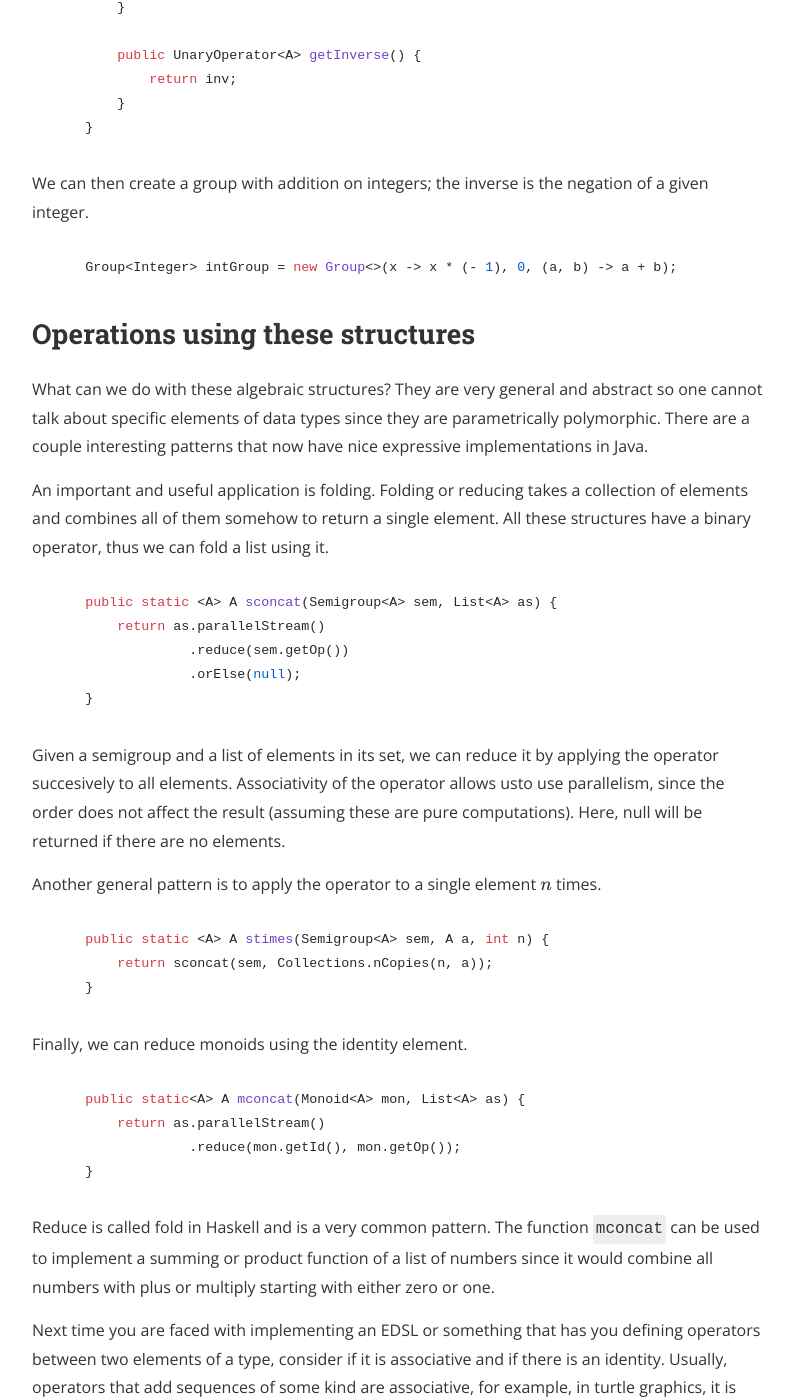
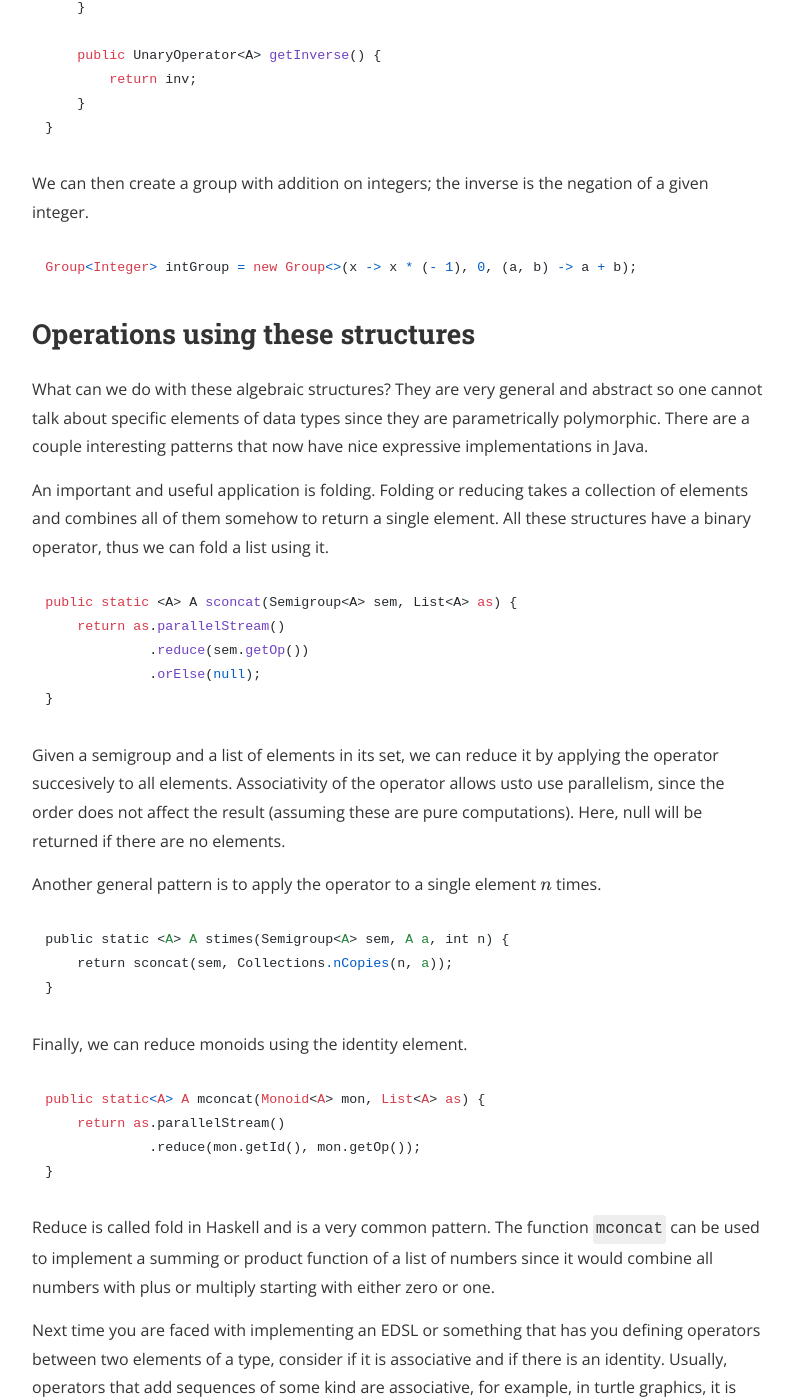
Before and after one commit to superhaNds/superhaNds.github.io, a Jekyll site: the page built from _posts/2017-10-10-alg-struct.md, in a window 1280 px wide and 1400 px high, scrolled down 3083 px. Shown: the whole window, without its empty margins (240-1033 px from the left). Built offline with Jekyll 4.4.1, drawn with Linux system fonts in a browser that asks for light colours; nearby versions of some CDN libraries; formulas are drawn with MathJax 3; some of the changed text lies outside the part shown.

Commit message:
Change highlighter

````diff
--- a/_posts/2017-10-10-alg-struct.md
+++ b/_posts/2017-10-10-alg-struct.md
@@ -19,7 +19,7 @@ One of the simplest structures is a [semigroup](https://en.wikipedia.org/wiki/Se
 
 In Java, we can define a semigroup as a class parameterized by a type with one attribute, the operation. The libraries of `java.util.function` have already defined what we need.
 
-{% highlight java %}
+```java
 public class Semigroup<A> {
 
     private final BinaryOperator<A> bop;
@@ -36,7 +36,7 @@ public class Semigroup<A> {
         return bop;
     }
 }
-{% endhighlight %}
+```
 
 The parameter `A` represents the set while the `BinaryOperator` is a binary function that given two elements of `A`, it returns the result. The operation must be associative, but it is of course impossible to verify this in a programming language (or is it?).
 
@@ -48,7 +48,7 @@ The next structure is called a monoid. A monoid is a semigroup with an identity
 
 For an implementation, we can extend the `Semigroup` class and add a single element that represents the identity element.
 
-{% highlight java %}
+```java
 public class Monoid<A> extends Semigroup<A> {
 
     private final A id;
@@ -62,23 +62,23 @@ public class Monoid<A> extends Semigroup<A> {
         return id;
     }
 }
-{% endhighlight %}
+```
 
 In multiplication, the identity is \\(1\\) whereas in addition, it is \\(0\\). In string concatenation, it's the empty string. Let's define a few instances.
 
-{% highlight java %}
+```java
 Monoid<Integer> intMult = new Monoid<>(1, (a, b) -> a * b);
 Monoid<String> stringConcat = new Monoid<>("", String::concat);
-{% endhighlight %}
+```
 
 The functional interfaces are used here to define a lambda expression or anonymous function. This is very natural in functional programming, but might seem strange for now. The point is we want to pass around functions as data too and this sets the stage for very powerful high level programming. For the string monoid, we use method inference.
 
 Booleans are also monoids under logical OR and AND.
 
-{% highlight java %}
+```java
 Monoid<Boolean> boolAnd = new Monoid<>(true, (p, q) -> p && q);
 Monoid<Boolean> boolOr = new Monoid<>(false, (p, q) -> p || q);
-{% endhighlight %}
+```
 
 ## Groups ##
 
@@ -86,7 +86,7 @@ Lastly, we will see groups. A group is a monoid with an inverse. Elements in the
 
 We model the inverse by a unary function that returns the inverse element of the argument, since each element must have its own unique inverse.
 
-{% highlight java %}
+```java
 public class Group<A> extends Monoid<A> {
 
     private final UnaryOperator<A> inv;
@@ -100,13 +100,13 @@ public class Group<A> extends Monoid<A> {
         return inv;
     }
 }
-{% endhighlight %}
+```
 
 We can then create a group with addition on integers; the inverse is the negation of a given integer.
 
-{% highlight java %}
+```java
 Group<Integer> intGroup = new Group<>(x -> x * (- 1), 0, (a, b) -> a + b);
-{% endhighlight %}
+```
 
 ## Operations using these structures
 
@@ -114,32 +114,32 @@ What can we do with these algebraic structures? They are very general and abstra
 
 An important and useful application is folding. Folding or reducing takes a collection of elements and combines all of them somehow to return a single element. All these structures have a binary operator, thus we can fold a list using it.
 
-{% highlight java %}
+```java
 public static <A> A sconcat(Semigroup<A> sem, List<A> as) {
     return as.parallelStream()
              .reduce(sem.getOp())
              .orElse(null);
 }
-{% endhighlight %}
+```
 
 Given a semigroup and a list of elements in its set, we can reduce it by applying the operator succesively to all elements. Associativity of the operator allows usto use parallelism, since the order does not affect the result (assuming these are pure computations). Here, null will be returned if there are no elements.
 
 Another general pattern is to apply the operator to a single element \\(n\\) times.
 
-{% highlight java %}
+```java
 public static <A> A stimes(Semigroup<A> sem, A a, int n) {
     return sconcat(sem, Collections.nCopies(n, a));
 }
-{% endhighlight %}
+```
 
 Finally, we can reduce monoids using the identity element.
 
-{% highlight java %}
+```java
 public static<A> A mconcat(Monoid<A> mon, List<A> as) {
     return as.parallelStream()
              .reduce(mon.getId(), mon.getOp());
 }
-{% endhighlight %}
+```
 
 Reduce is called fold in Haskell and is a very common pattern. The function `mconcat` can be used to implement a summing or product function of a list of numbers since it would combine all numbers with plus or multiply starting with either zero or one.
 
````
